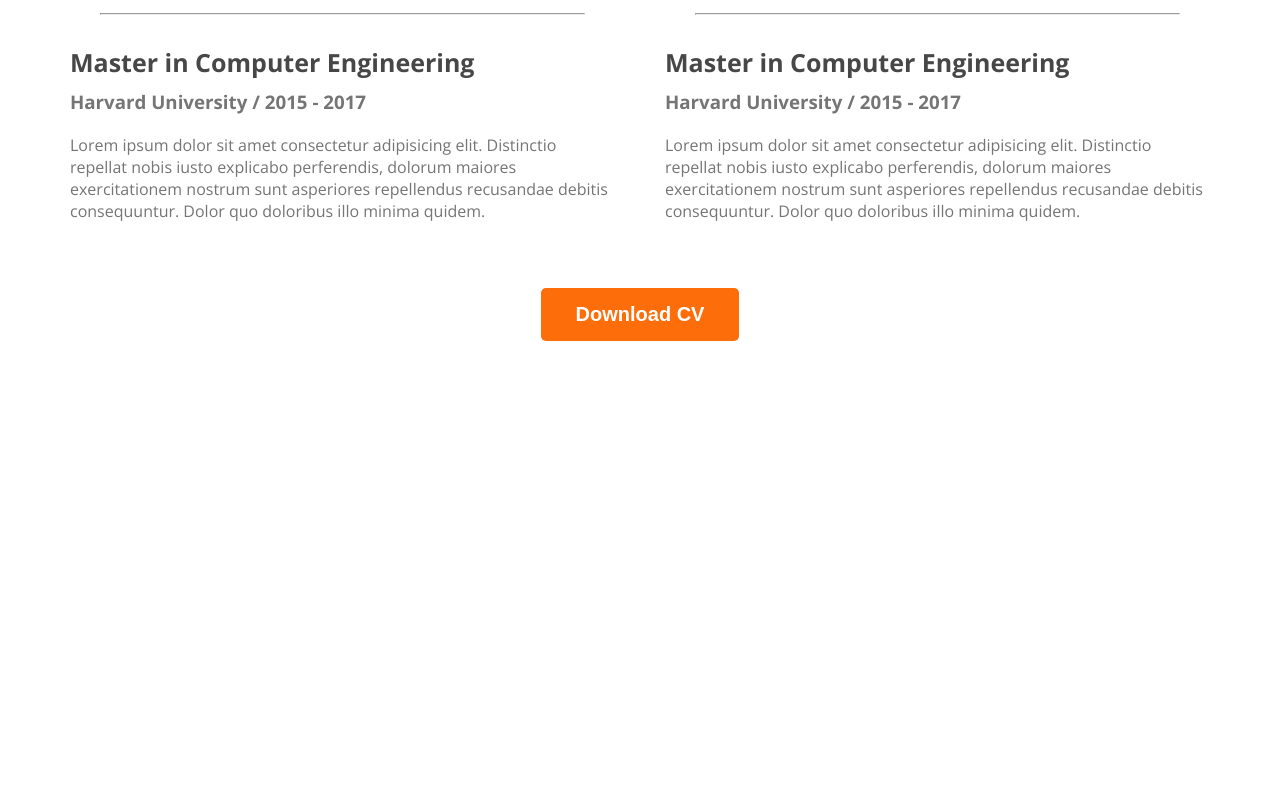
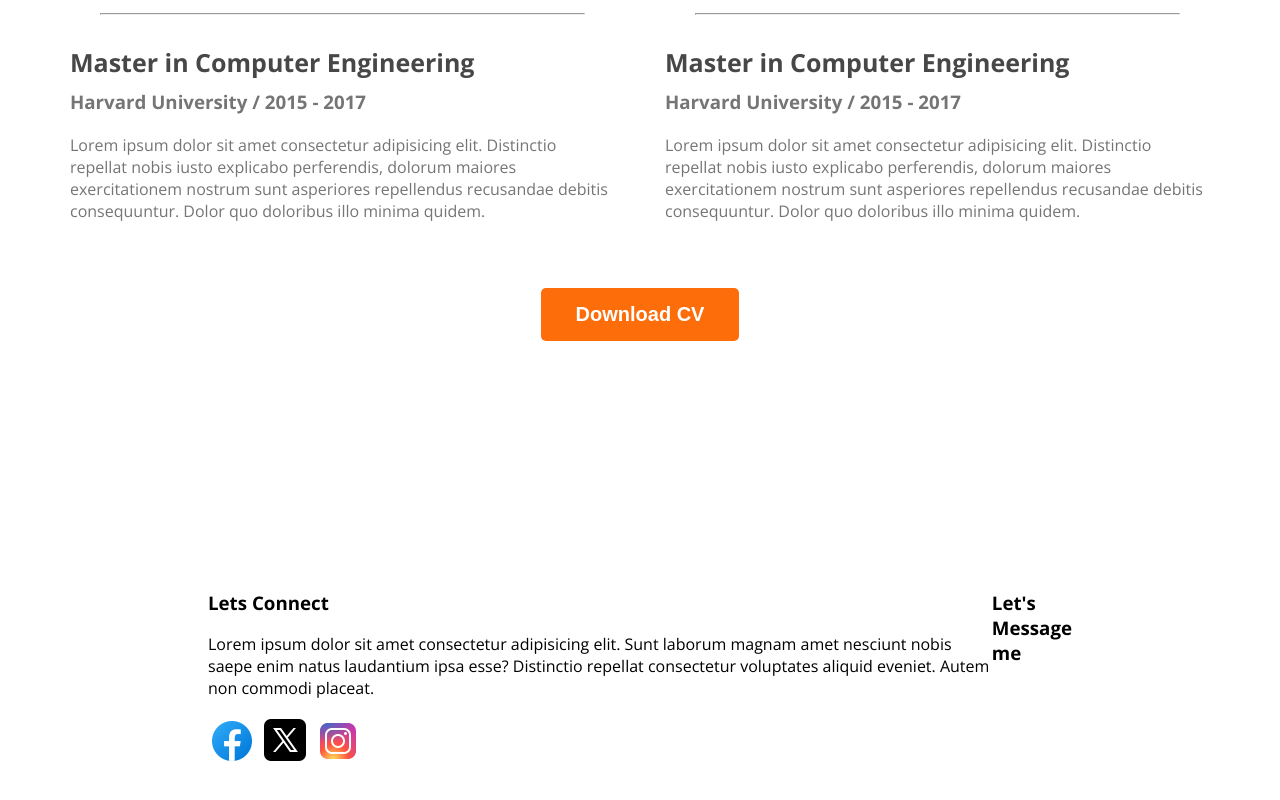
Before and after one commit to Partha-Ds/webdeveloper-portfolio, a plain HTML site: page index.html in a window 1280 px wide. Shown: the part 2792-3592 px from the top of the page. Before the commit the page ends 3141 px from the top, so only its background shows below. Drawn offline with nearby package versions, Linux system fonts and the light colour scheme.

Commit message:
basic footer

```diff
--- a/index.html
+++ b/index.html
@@ -186,7 +186,20 @@
         </section>
     </main>
     <footer>
-
+        <div class="footer-col">
+            <h3 class="sec-title">Lets Connect</h3>
+            <p class="sec-des">
+                Lorem ipsum dolor sit amet consectetur adipisicing elit. Sunt laborum magnam amet nesciunt nobis saepe enim natus laudantium ipsa esse? Distinctio repellat consectetur voluptates aliquid eveniet. Autem non commodi placeat.
+            </p>
+            <div class="social-links">
+                <a href=""><img src="images/icon/icons8-fb-48.png" alt=""></a>
+                <a href=""><img src="images/icon/icons8-twitterx-50.png" alt=""></a>
+                <a href=""><img src="images/icon/icons8-insta-48.png" alt=""></a>
+            </div>
+        </div>
+        <div class="footer-col">
+            <h3 class="sec-title">Let's Message me</h3>
+        </div>
     </footer>
 </body>
 
--- a/styles/portfolio.css
+++ b/styles/portfolio.css
@@ -187,3 +187,10 @@
     text-align: center;
     margin-top: 50px;
 }
+
+/* footer style */
+footer{
+    display: flex;
+    margin-top: 100px;
+    padding: 130px 200px;
+}
```
